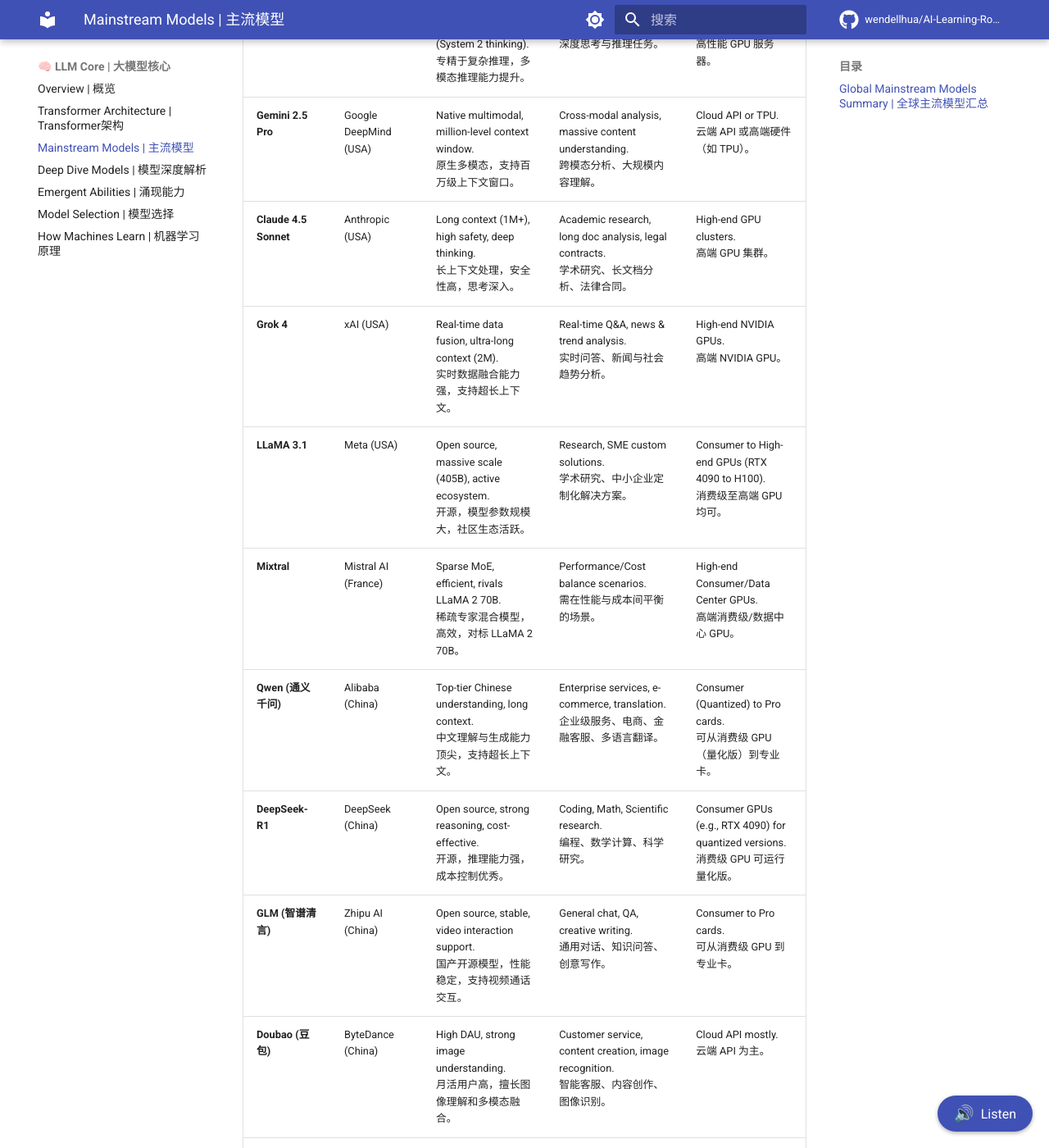
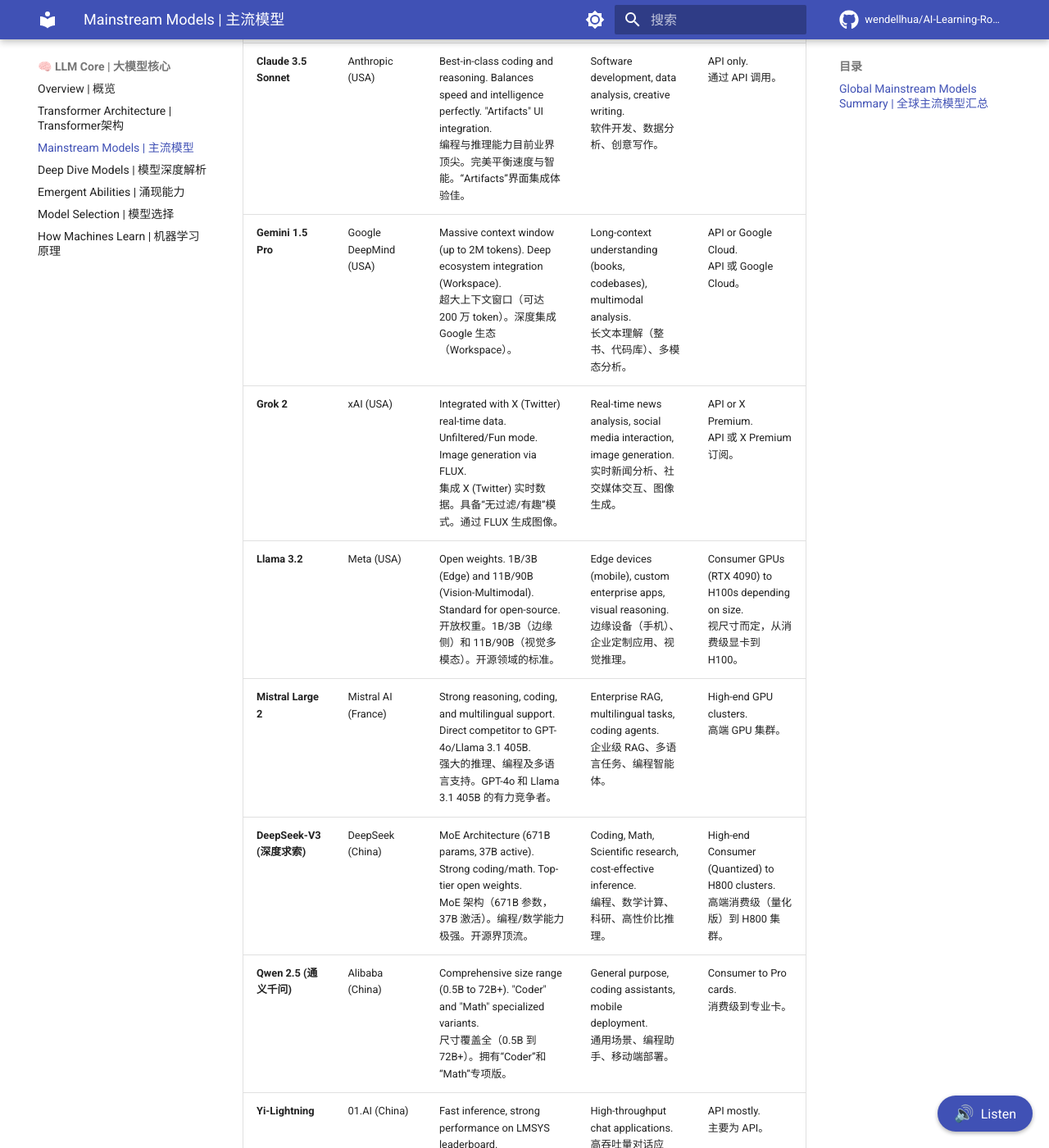
Before and after one commit to wendellhua/AI-Learning-Roadmap, an MkDocs documentation site: the page built from docs/02_LLM_Core_Concepts/01_Mainstream_Models_Overview.md, in a window 1280 px wide and 1400 px high, scrolled down 895 px. Shown: the whole window at 82% size. Built offline with MkDocs 1.6.1 and Material for MkDocs 9.7.7, drawn with Linux system fonts in a browser that asks for light colours; comment, search, counter and statistics services are not loaded; some of the changed text lies outside the part shown.

Commit message:
update new knowledge

```diff
--- a/docs/02_LLM_Core_Concepts/01_Mainstream_Models_Overview.md
+++ b/docs/02_LLM_Core_Concepts/01_Mainstream_Models_Overview.md
@@ -8,20 +8,17 @@
 
 | Model Name (模型名称) | Organization (所属机构) | Core Features (核心特点) | Main Applications (主要应用领域) | Hardware Requirements (关键硬件资源需求) |
 | --- | --- | --- | --- | --- |
-| **GPT-5** | OpenAI (USA) | Leading comprehensive capabilities, outstanding reasoning & coding. <br> 综合能力领先，推理和代码生成能力突出。 | General chat, complex reasoning, content creation, coding. <br> 通用对话、复杂推理、内容创作、编程开发。 | API only; Local requires massive compute (e.g., H100 clusters). <br> 通过 API 调用，本地部署需极高算力。 |
-| **GPT-4o** | OpenAI (USA) | Native multimodal (text, image, audio, video). <br> 支持多模态（文本、图像、音频、视频）输入。 | Research analysis, cross-industry decision making, media generation. <br> 科研分析、跨行业决策、全媒体内容生成。 | API only. <br> 主要通过 API 调用。 |
-| **o3 Series** | OpenAI (USA) | Specialized in complex reasoning (System 2 thinking). <br> 专精于复杂推理，多模态推理能力提升。 | Deep thinking & reasoning tasks. <br> 深度思考与推理任务。 | High-performance GPU servers. <br> 高性能 GPU 服务器。 |
-| **Gemini 2.5 Pro** | Google DeepMind (USA) | Native multimodal, million-level context window. <br> 原生多模态，支持百万级上下文窗口。 | Cross-modal analysis, massive content understanding. <br> 跨模态分析、大规模内容理解。 | Cloud API or TPU. <br> 云端 API 或高端硬件（如 TPU）。 |
-| **Claude 4.5 Sonnet** | Anthropic (USA) | Long context (1M+), high safety, deep thinking. <br> 长上下文处理，安全性高，思考深入。 | Academic research, long doc analysis, legal contracts. <br> 学术研究、长文档分析、法律合同。 | High-end GPU clusters. <br> 高端 GPU 集群。 |
-| **Grok 4** | xAI (USA) | Real-time data fusion, ultra-long context (2M). <br> 实时数据融合能力强，支持超长上下文。 | Real-time Q&A, news & trend analysis. <br> 实时问答、新闻与社会趋势分析。 | High-end NVIDIA GPUs. <br> 高端 NVIDIA GPU。 |
-| **LLaMA 3.1** | Meta (USA) | Open source, massive scale (405B), active ecosystem. <br> 开源，模型参数规模大，社区生态活跃。 | Research, SME custom solutions. <br> 学术研究、中小企业定制化解决方案。 | Consumer to High-end GPUs (RTX 4090 to H100). <br> 消费级至高端 GPU 均可。 |
-| **Mixtral** | Mistral AI (France) | Sparse MoE, efficient, rivals LLaMA 2 70B. <br> 稀疏专家混合模型，高效，对标 LLaMA 2 70B。 | Performance/Cost balance scenarios. <br> 需在性能与成本间平衡的场景。 | High-end Consumer/Data Center GPUs. <br> 高端消费级/数据中心 GPU。 |
-| **Qwen (通义千问)** | Alibaba (China) | Top-tier Chinese understanding, long context. <br> 中文理解与生成能力顶尖，支持超长上下文。 | Enterprise services, e-commerce, translation. <br> 企业级服务、电商、金融客服、多语言翻译。 | Consumer (Quantized) to Pro cards. <br> 可从消费级 GPU（量化版）到专业卡。 |
-| **DeepSeek-R1** | DeepSeek (China) | Open source, strong reasoning, cost-effective. <br> 开源，推理能力强，成本控制优秀。 | Coding, Math, Scientific research. <br> 编程、数学计算、科学研究。 | Consumer GPUs (e.g., RTX 4090) for quantized versions. <br> 消费级 GPU 可运行量化版。 |
-| **GLM (智谱清言)** | Zhipu AI (China) | Open source, stable, video interaction support. <br> 国产开源模型，性能稳定，支持视频通话交互。 | General chat, QA, creative writing. <br> 通用对话、知识问答、创意写作。 | Consumer to Pro cards. <br> 可从消费级 GPU 到专业卡。 |
-| **Doubao (豆包)** | ByteDance (China) | High DAU, strong image understanding. <br> 月活用户高，擅长图像理解和多模态融合。 | Customer service, content creation, image recognition. <br> 智能客服、内容创作、图像识别。 | Cloud API mostly. <br> 云端 API 为主。 |
-| **Kimi** | Moonshot AI (China) | Ultra-long text support (200k+ chars). <br> 支持超长文本输入，适合长文档分析。 | Legal, research document analysis. <br> 法律、科研领域的长文档解读与数据分析。 | High memory/VRAM requirements. <br> 对内存和显存要求高。 |
-| **Hunyuan (混元)** | Tencent (China) | Video generation, ecosystem integration. <br> 支持文本到视频生成，深度整合生态。 | Video creation, personalized agents. <br> 影视创作、个性化智能体服务。 | High-performance GPU clusters. <br> 高性能 GPU 集群。 |
+| **o1 Series (o1-preview/o1-mini)** | OpenAI (USA) | Specialized in complex reasoning ("System 2" thinking). Uses Chain of Thought reinforcement learning. Strong in Math/Code. <br> 专精于复杂推理（“系统 2”思维）。采用思维链强化学习训练。数学和编程能力极强。 | STEM research, complex coding, advanced math problem solving. <br> STEM 科研、复杂代码开发、高阶数学解题。 | API only. <br> 目前仅通过 API 调用。 |
+| **GPT-4o** | OpenAI (USA) | Native multimodal (text, image, audio), extremely fast. "Omni" model. <br> 原生多模态（文本、图像、音频），响应极快。“全能”模型。 | Real-time voice interaction, vision analysis, general assistant. <br> 实时语音交互、视觉分析、通用助手。 | API only. <br> 通过 API 调用。 |
+| **Claude 3.5 Sonnet** | Anthropic (USA) | Best-in-class coding and reasoning. Balances speed and intelligence perfectly. "Artifacts" UI integration. <br> 编程与推理能力目前业界顶尖。完美平衡速度与智能。“Artifacts”界面集成体验佳。 | Software development, data analysis, creative writing. <br> 软件开发、数据分析、创意写作。 | API only. <br> 通过 API 调用。 |
+| **Gemini 1.5 Pro** | Google DeepMind (USA) | Massive context window (up to 2M tokens). Deep ecosystem integration (Workspace). <br> 超大上下文窗口（可达 200 万 token）。深度集成 Google 生态（Workspace）。 | Long-context understanding (books, codebases), multimodal analysis. <br> 长文本理解（整书、代码库）、多模态分析。 | API or Google Cloud. <br> API 或 Google Cloud。 |
+| **Grok 2** | xAI (USA) | Integrated with X (Twitter) real-time data. Unfiltered/Fun mode. Image generation via FLUX. <br> 集成 X (Twitter) 实时数据。具备“无过滤/有趣”模式。通过 FLUX 生成图像。 | Real-time news analysis, social media interaction, image generation. <br> 实时新闻分析、社交媒体交互、图像生成。 | API or X Premium. <br> API 或 X Premium 订阅。 |
+| **Llama 3.2** | Meta (USA) | Open weights. 1B/3B (Edge) and 11B/90B (Vision-Multimodal). Standard for open-source. <br> 开放权重。1B/3B（边缘侧）和 11B/90B（视觉多模态）。开源领域的标准。 | Edge devices (mobile), custom enterprise apps, visual reasoning. <br> 边缘设备（手机）、企业定制应用、视觉推理。 | Consumer GPUs (RTX 4090) to H100s depending on size. <br> 视尺寸而定，从消费级显卡到 H100。 |
+| **Mistral Large 2** | Mistral AI (France) | Strong reasoning, coding, and multilingual support. Direct competitor to GPT-4o/Llama 3.1 405B. <br> 强大的推理、编程及多语言支持。GPT-4o 和 Llama 3.1 405B 的有力竞争者。 | Enterprise RAG, multilingual tasks, coding agents. <br> 企业级 RAG、多语言任务、编程智能体。 | High-end GPU clusters. <br> 高端 GPU 集群。 |
+| **DeepSeek-V3 (深度求索)** | DeepSeek (China) | MoE Architecture (671B params, 37B active). Strong coding/math. Top-tier open weights. <br> MoE 架构（671B 参数，37B 激活）。编程/数学能力极强。开源界顶流。 | Coding, Math, Scientific research, cost-effective inference. <br> 编程、数学计算、科研、高性价比推理。 | High-end Consumer (Quantized) to H800 clusters. <br> 高端消费级（量化版）到 H800 集群。 |
+| **Qwen 2.5 (通义千问)** | Alibaba (China) | Comprehensive size range (0.5B to 72B+). "Coder" and "Math" specialized variants. <br> 尺寸覆盖全（0.5B 到 72B+）。拥有“Coder”和“Math”专项版。 | General purpose, coding assistants, mobile deployment. <br> 通用场景、编程助手、移动端部署。 | Consumer to Pro cards. <br> 消费级到专业卡。 |
+| **Yi-Lightning** | 01.AI (China) | Fast inference, strong performance on LMSYS leaderboard. <br> 推理速度快，LMSYS 榜单表现强劲。 | High-throughput chat applications. <br> 高吞吐量对话应用。 | API mostly. <br> 主要为 API。 |
+| **Hunyuan Video (混元视频)** | Tencent (China) | Open source video generation foundation model. High quality. <br> 开源视频生成基础模型。画质高。 | Video content creation, advertising. <br> 视频内容创作、广告。 | High VRAM GPUs. <br> 高显存 GPU。 |
 
 *Note: Model versions and capabilities evolve rapidly. This table represents a snapshot of the landscape.*
 *注：模型版本和能力迭代迅速，本表格仅代表当前阶段的行业概览。*
--- a/docs/02_LLM_Core_Concepts/index.md
+++ b/docs/02_LLM_Core_Concepts/index.md
@@ -74,6 +74,15 @@
 - 📉 **Role of loss functions | 损失函数的作用**
 - 🔄 **The magic of backpropagation | 反向传播的魔法**
 
+### 7️⃣ [World Models Deep Dive | 世界模型深度解析](05_World_Models_Deep_Dive.md)
+
+Understanding the next generation of AI:
+理解下一代 AI：
+
+- 🌍 **Video as World Simulation | 视频即世界模拟**
+- 🧠 **JePA Architecture | JePA 架构**
+- 🔮 **Predicting the future | 预测未来**
+
 ---
 
 ## 🎮 Model Capability Comparison | 模型能力对比
@@ -81,14 +90,14 @@
 | Model | Parameters | Features | Suitable Scenarios |
 |-------|------------|----------|-------------------|
 | 模型 | 参数量 | 特点 | 适合场景 |
-| GPT-4 | ~1.8T | Strongest overall | Complex reasoning |
-| GPT-4 | ~1.8T | 最强综合能力 | 复杂推理 |
-| Claude 3 | Unknown | Long text processing | Document analysis |
-| Claude 3 | 未知 | 长文本处理 | 文档分析 |
-| Llama 3 | 8B-70B | Open source, deployable | Local deployment |
-| Llama 3 | 8B-70B | 开源可部署 | 本地运行 |
-| Qwen 2 | 0.5B-72B | Chinese optimized | Chinese tasks |
-| Qwen 2 | 0.5B-72B | 中文优化 | 中文任务 |
+| GPT-4o | Unknown | Fast, Multimodal | Real-time interaction |
+| GPT-4o | 未知 | 快速、多模态 | 实时交互 |
+| Claude 3.5 | Unknown | Coding, Reasoning | Development & Analysis |
+| Claude 3.5 | 未知 | 编程、推理 | 开发与分析 |
+| Llama 3.2 | 1B-90B | Open, Multimodal | Edge & Vision tasks |
+| Llama 3.2 | 1B-90B | 开放、多模态 | 边缘与视觉任务 |
+| DeepSeek V3 | 671B (MoE) | Cost-effective, Math/Code | Scientific Research |
+| DeepSeek V3 | 671B (MoE) | 高性价比、数学/编程 | 科学研究 |
 
 ---
 
@@ -97,9 +106,10 @@
 - Transformer Architecture | Transformer架构：3-4 hours | 小时
 - Model Overview | 模型概览：2 hours | 小时
 - Deep Analysis | 深度解析：2-3 hours | 小时
+- World Models | 世界模型：1-2 hours | 小时
 - Other Chapters | 其他章节：1-2 hours each | 各1-2 小时
 
-**Total | 总计**：About 10-15 hours | 约 10-15 小时
+**Total | 总计**：About 12-17 hours | 约 12-17 小时
 
 ---
 
```
Also changed, not shown: docs/02_LLM_Core_Concepts/05_World_Models_Deep_Dive.md (added, +70 -0 lines), docs/08_Future_Trends/01_Future_Trends_Overview.md (+6 -6 lines), docs/08_Future_Trends/02_Embodied_AI_Deep_Dive.md (added, +72 -0 lines), docs/08_Future_Trends/index.md (+11 -2 lines).
